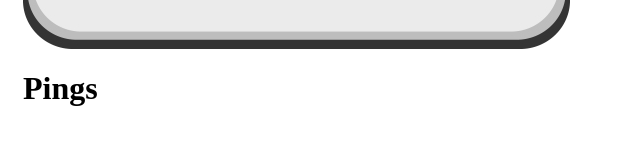
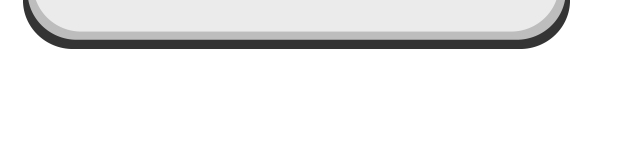
Before and after one commit to laurenor/node-lightswitch, a website: page index.html in a window 1280 px wide. Shown: the part 856-1000 px from the top of the page, without its empty margins (0-640 px from the left). After the commit the page ends 928 px from the top, so only its background shows below. Drawn offline with nearby package versions, Linux system fonts and the light colour scheme.

Commit message:
edited out unused code

```diff
--- a/index.html
+++ b/index.html
@@ -1,25 +1,12 @@
 <html>
   <head>
     <link rel="stylesheet" href="css/app.css">
-    <script>
-      // var host = location.origin.replace(/^http/, 'ws')
-      // var ws = new WebSocket(host);
-      // ws.onmessage = function (event) {
-      //   var li = document.createElement('li');
-      //   li.innerHTML = JSON.parse(event.data);
-      //   document.querySelector('#pings').appendChild(li);
-      // };
-    </script>
   </head>
   <body>
     <img src="img/backplate.jpg" id="backplate">
     <img src="img/on.jpg" id="switch1">
     <img src="img/on.jpg" id="switch2">
     <img src="img/off.jpg" id="switch3">
-
-
-    <h1>Pings</h1>
-    <ul id='pings'></ul>
 
     <script src="//code.jquery.com/jquery-1.11.3.min.js"></script>
     <script>
```
Also changed, not shown: index.js (+0 -30 lines).
